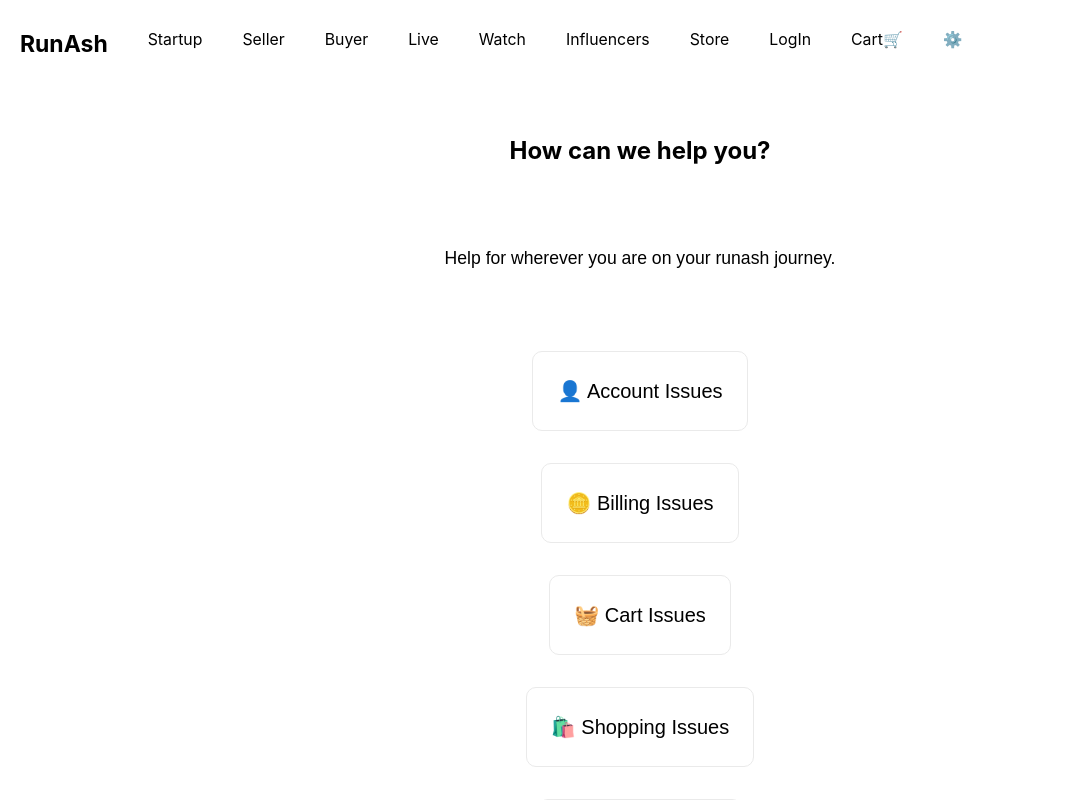
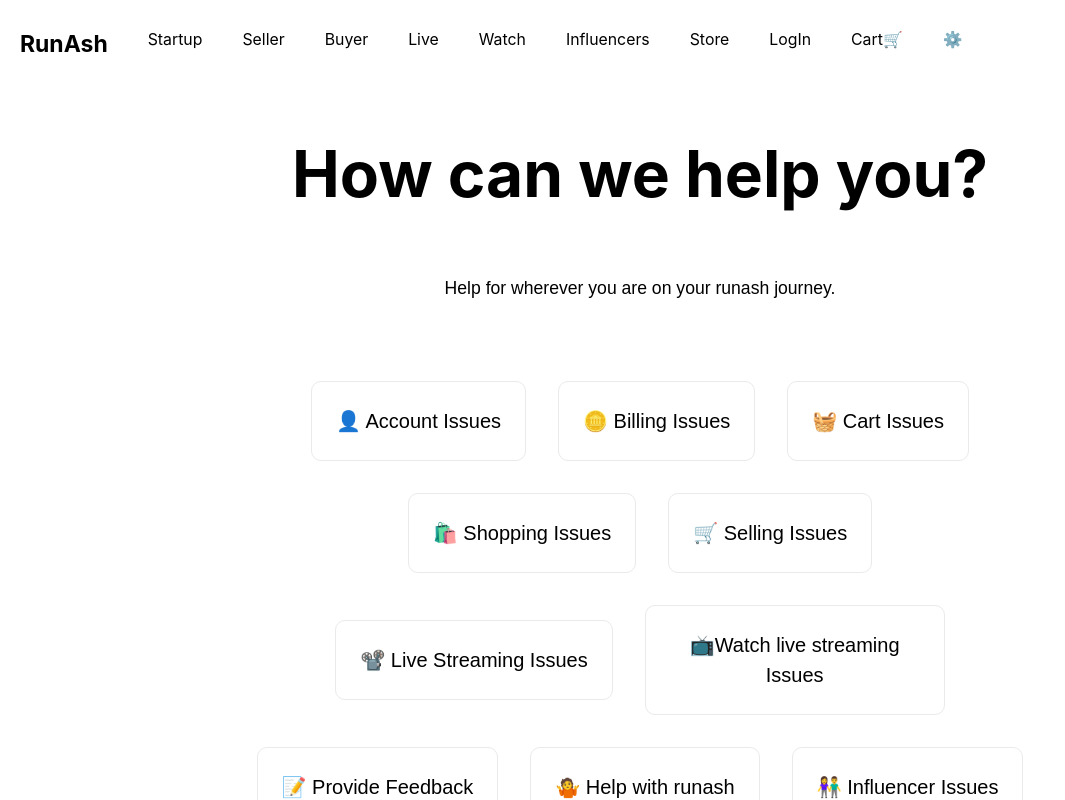
Before and after one commit to rammurmu/next, a Next.js app: page /help in a window 1280 px wide. Shown: the top 800 px of the page, without its empty margins (0-1065 px from the left). Built offline with nearby package versions, Linux system fonts and the light colour scheme.

Commit message:
Update help.js

```diff
--- a/pages/help.js
+++ b/pages/help.js
@@ -5,14 +5,13 @@ export default function Help() {
   return (
     <div className={styles.container}>
       <main className={styles.main}>
-       <div className={styles.title}>
-        <h1>
+       <h1 className={styles.title}>
           How can we help you?
         </h1>
-       </div>
+
        <p className={styles.description}>Help for wherever you are on your runash journey.</p>
 
-
+       <div className={styles.grid}>
        <div className={styles.card}>
        <p className={styles.description}>👤 Account Issues</p>
        </div>
@@ -46,7 +45,7 @@ export default function Help() {
        <div className={styles.card}>
         <p className={styles.description}>⚙️ Other support</p>
        </div>
-
+       </div>
        <p className={styles.description}>Connect & interaction with CEO on live streaming </p>
       </main>
     </div>
```
